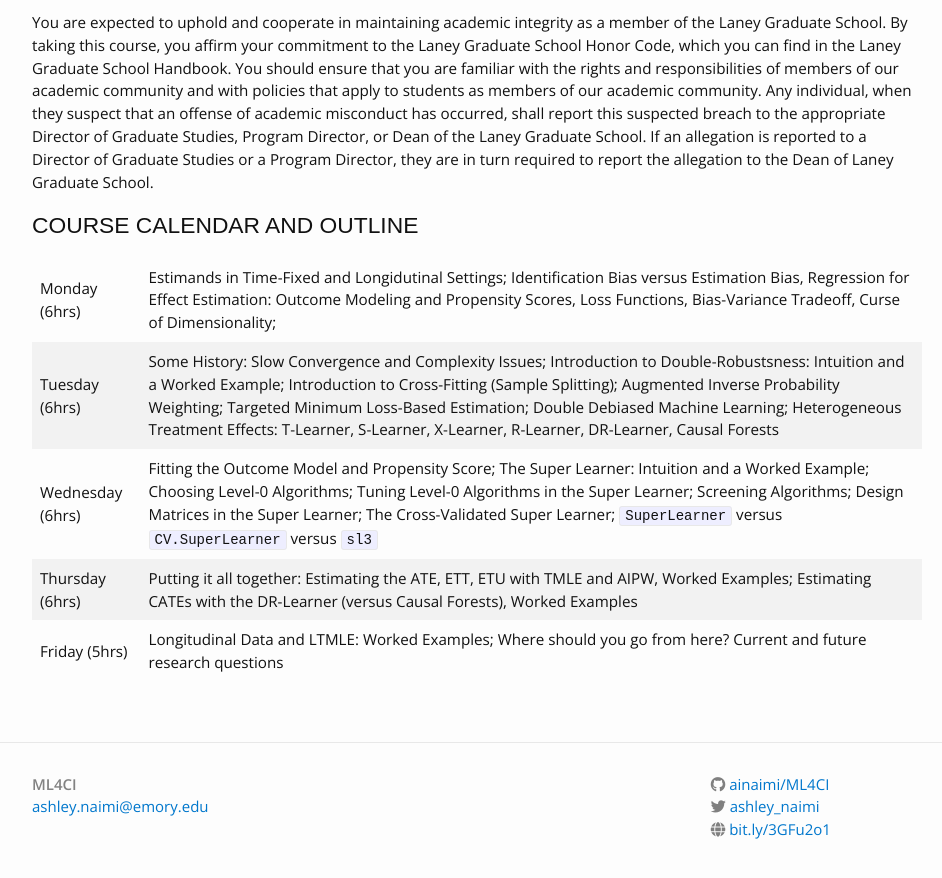
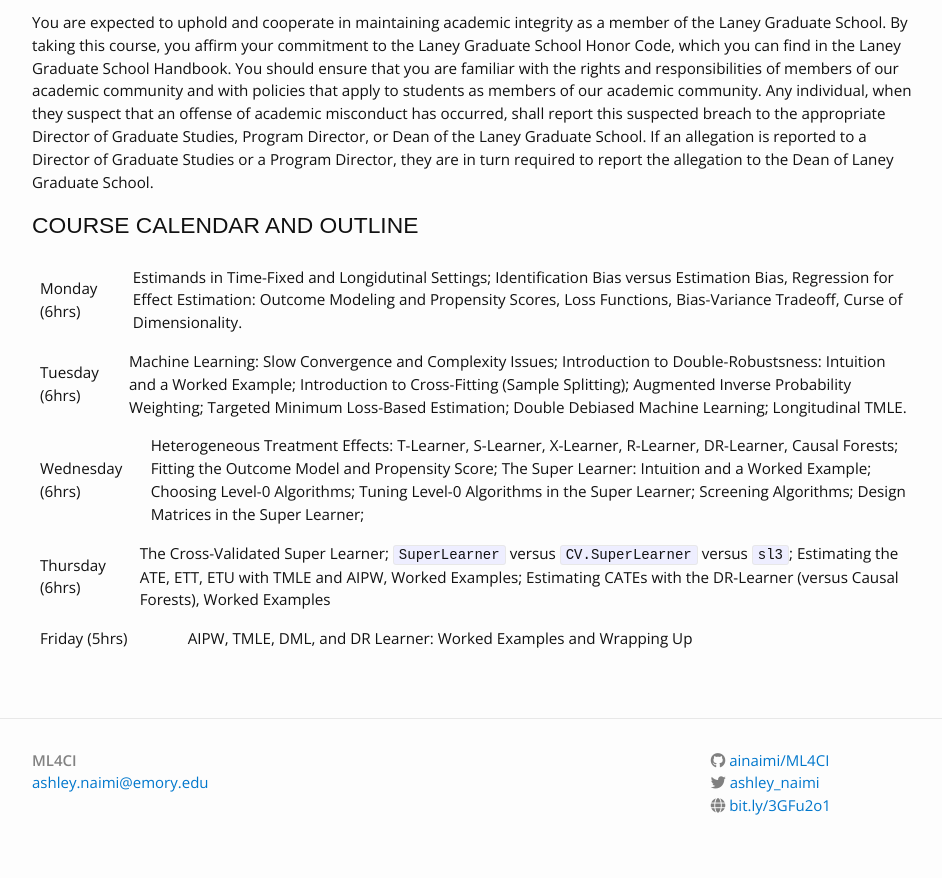
Before and after one commit to ainaimi/ML4CI, a Jekyll site: the page built from syllabus.md, in a window 1280 px wide and 900 px high, scrolled down 3424 px. Shown: the top 878 px of the window, without its empty margins (163-1105 px from the left). Built offline with Jekyll 4.4.1, drawn with Linux system fonts in a browser that asks for light colours; nearby versions of some CDN libraries.

Commit message:
updated course calendar content.

```diff
--- a/syllabus.md
+++ b/syllabus.md
@@ -131,8 +131,12 @@ You are expected to uphold and cooperate in maintaining academic integrity as a
 
 ## COURSE CALENDAR AND OUTLINE
 
-| Monday  (6hrs)  | Estimands in Time-Fixed and Longidutinal Settings; Identification Bias versus Estimation Bias, Regression for Effect Estimation: Outcome Modeling and Propensity Scores, Loss Functions, Bias-Variance Tradeoff, Curse of Dimensionality;  |
-| Tuesday (6hrs) | Some History: Slow Convergence and Complexity Issues; Introduction to Double-Robustsness: Intuition and a Worked Example; Introduction to Cross-Fitting (Sample Splitting); Augmented Inverse Probability Weighting; Targeted Minimum Loss-Based Estimation; Double Debiased Machine Learning; Heterogeneous Treatment Effects: T-Learner, S-Learner, X-Learner, R-Learner, DR-Learner, Causal Forests |
-| Wednesday (6hrs) | Fitting the Outcome Model and Propensity Score; The Super Learner: Intuition and a Worked Example; Choosing Level-0 Algorithms; Tuning Level-0 Algorithms in the Super Learner; Screening Algorithms; Design Matrices in the Super Learner; The Cross-Validated Super Learner; `SuperLearner` versus `CV.SuperLearner` versus `sl3` |
-| Thursday (6hrs)  |  Putting it all together: Estimating the ATE, ETT, ETU with TMLE and AIPW, Worked Examples; Estimating CATEs with the DR-Learner (versus Causal Forests), Worked Examples |
-| Friday  (5hrs)  | Longitudinal Data and LTMLE: Worked Examples; Where should you go from here? Current and future research questions |
+| Monday  (6hrs)  | Estimands in Time-Fixed and Longidutinal Settings; Identification Bias versus Estimation Bias, Regression for Effect Estimation: Outcome Modeling and Propensity Scores, Loss Functions, Bias-Variance Tradeoff, Curse of Dimensionality. |
+
+| Tuesday (6hrs) | Machine Learning: Slow Convergence and Complexity Issues; Introduction to Double-Robustsness: Intuition and a Worked Example; Introduction to Cross-Fitting (Sample Splitting); Augmented Inverse Probability Weighting; Targeted Minimum Loss-Based Estimation; Double Debiased Machine Learning; Longitudinal TMLE. |
+
+| Wednesday (6hrs) | Heterogeneous Treatment Effects: T-Learner, S-Learner, X-Learner, R-Learner, DR-Learner, Causal Forests; Fitting the Outcome Model and Propensity Score; The Super Learner: Intuition and a Worked Example; Choosing Level-0 Algorithms; Tuning Level-0 Algorithms in the Super Learner; Screening Algorithms; Design Matrices in the Super Learner; |
+
+| Thursday (6hrs)  |  The Cross-Validated Super Learner; `SuperLearner` versus `CV.SuperLearner` versus `sl3`; Estimating the ATE, ETT, ETU with TMLE and AIPW, Worked Examples; Estimating CATEs with the DR-Learner (versus Causal Forests), Worked Examples |
+
+| Friday  (5hrs)  | AIPW, TMLE, DML, and DR Learner: Worked Examples and Wrapping Up |
```
